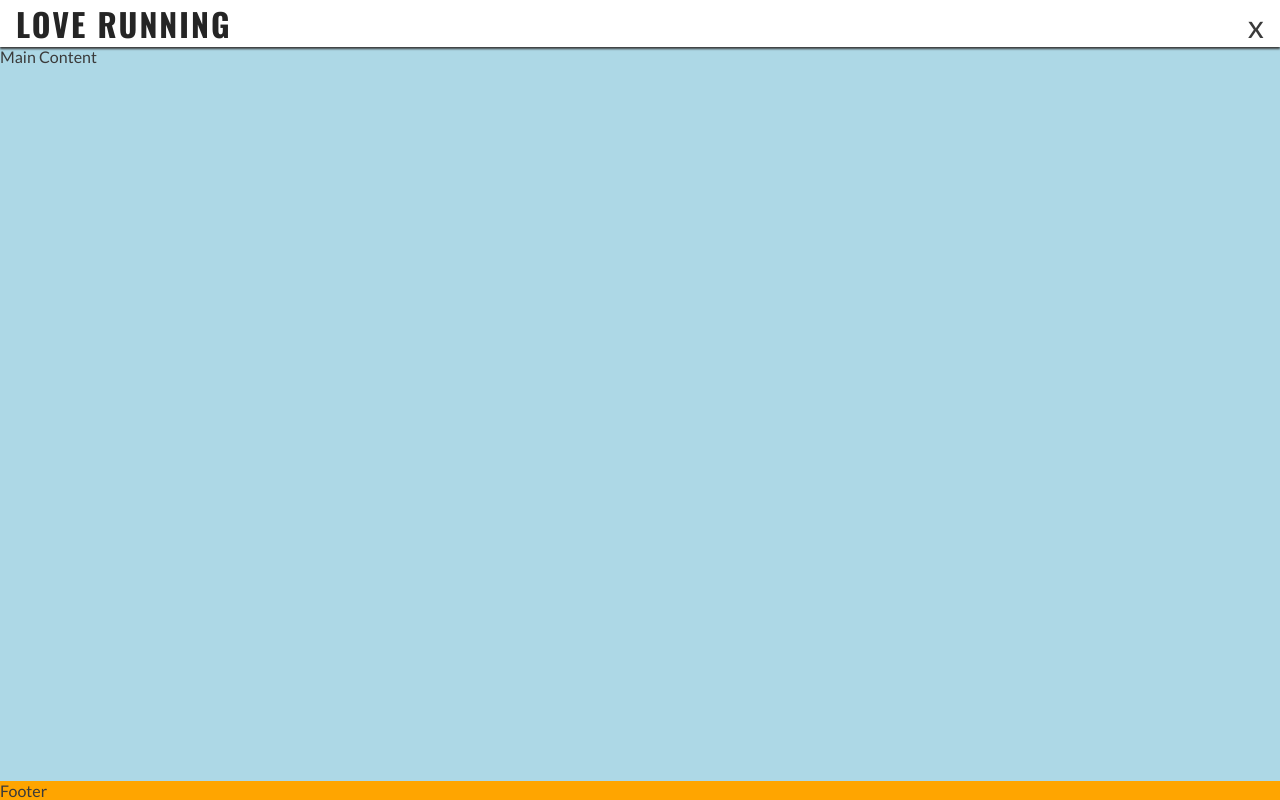
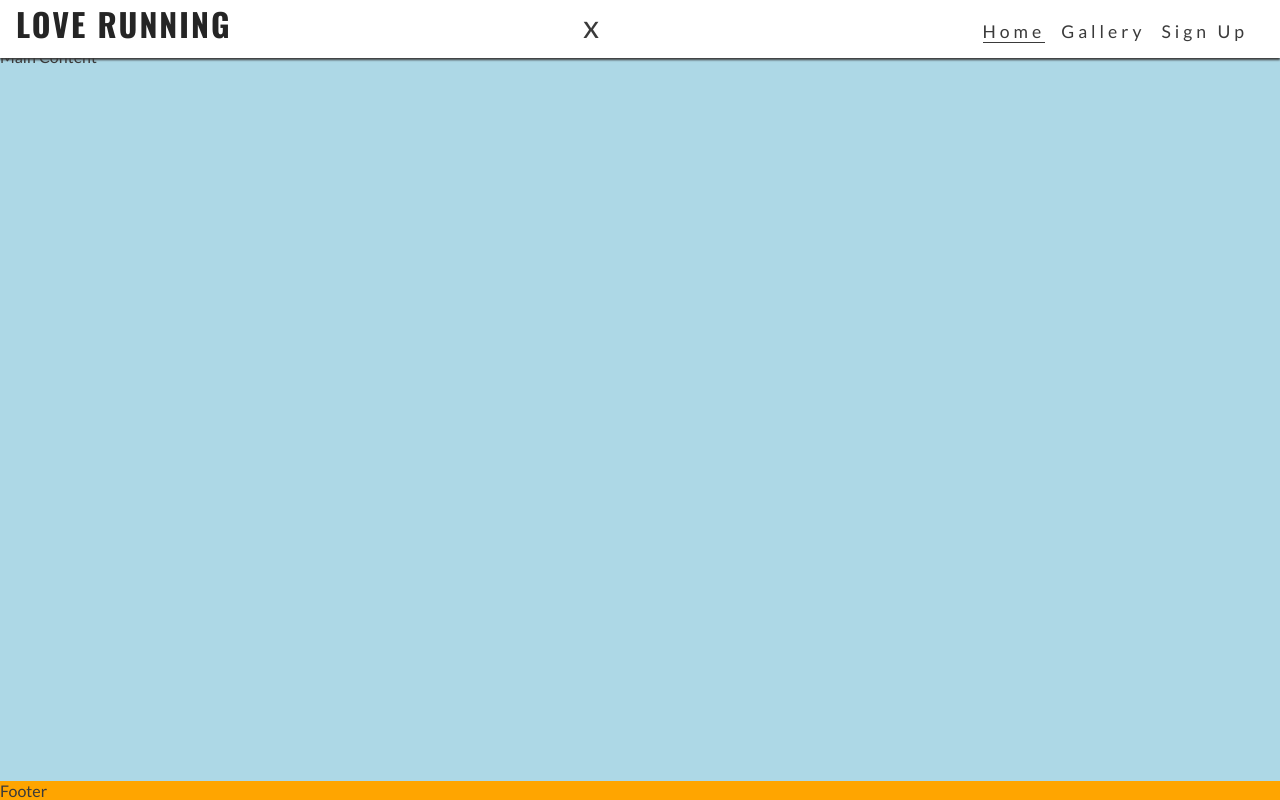
Before and after one commit to visthespoon/love-running, a plain HTML site: page index.html in a window 1280 px wide. Drawn offline with nearby package versions, Linux system fonts and the light colour scheme.

Commit message:
display navbar items, hide toggle label

```diff
--- a/assets/css/style.css
+++ b/assets/css/style.css
@@ -94,7 +94,29 @@ main {
 
 /* Footer */
 footer {
-    background-color: orange
+    background-color: orange;
+}
 
+/* media query : tablets and larger */
+@media screen and (min-width: 768px) {
 
+    nav {
+        display: block; /* Show nav on larger screens */
+        position: relative;
+        padding-right: 1rem; /* Add padding to the right */
+        width: fit-content; /* Adjust width to fit content */
+        box-shadow: none; /* Remove shadow on larger screens */
+    }
+
+    #menu {
+        display: flex; /* Use flexbox for horizontal layout */
+    }
+
+    #menu > li {
+        padding-left: 1rem; /* Add padding to the left of each menu item */
+    }
+
+    #nav-toggle-label {
+        display: none; /* Hide the toggle label on larger screens */
+    }
 }
```
